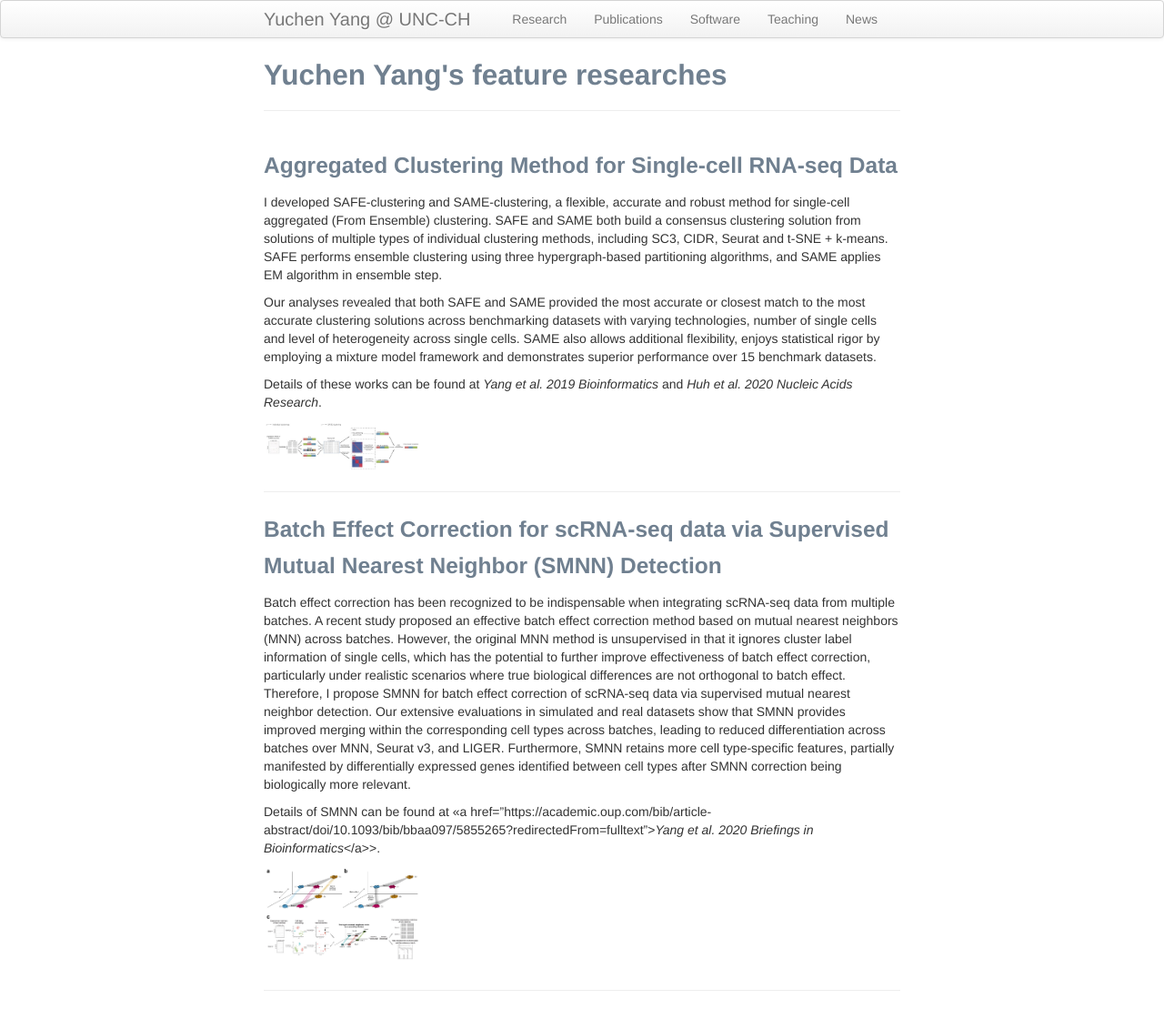
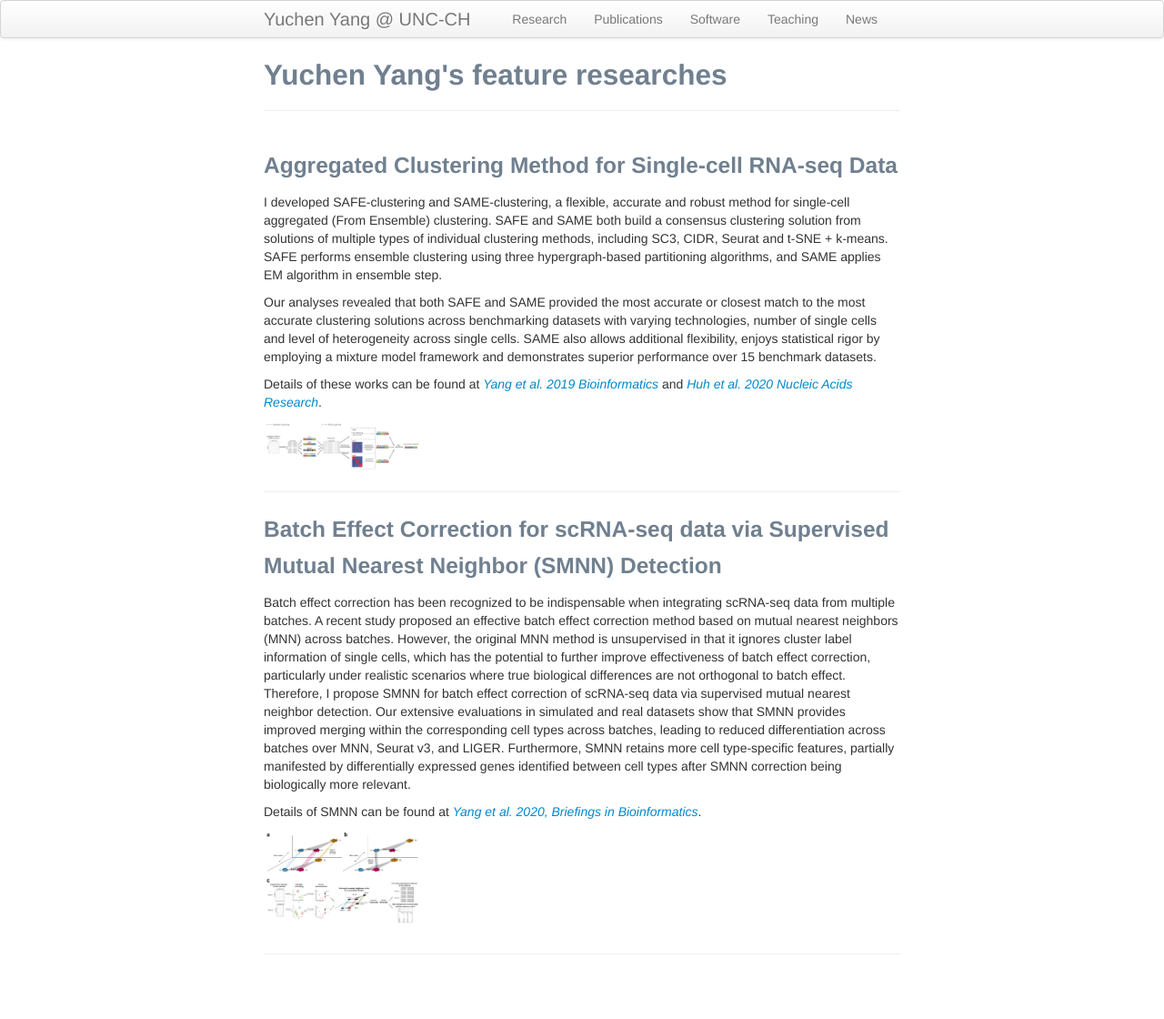
Before and after one commit to yycunc/yycunc.github.io, a Jekyll site: the page built from pages/research.md, in a window 1280 px wide. Shown: the whole page at 91% size. Built offline with Jekyll 4.4.1, drawn with Linux system fonts in a browser that asks for light colours; after the commit the page ends 1080 px from its top, so only the background shows below that.

Commit message:
Update research.md

```diff
--- a/pages/research.md
+++ b/pages/research.md
@@ -9,7 +9,7 @@ I developed SAFE-clustering and SAME-clustering, a flexible, accurate and robust
 
 Our analyses revealed that both SAFE and SAME provided the most accurate or closest match to the most accurate clustering solutions across benchmarking datasets with varying technologies, number of single cells and level of heterogeneity across single cells. SAME also allows additional flexibility, enjoys statistical rigor by employing a mixture model framework and demonstrates superior performance over 15 benchmark datasets.
 
-Details of these works can be found at <i>Yang et al. 2019 Bioinformatics</i> and <i>Huh et al. 2020 Nucleic Acids Research</i>.
+Details of these works can be found at <a href="https://academic.oup.com/bioinformatics/article-abstract/35/8/1269/5092931"><i>Yang et al. 2019 Bioinformatics</i></a> and <a href="https://academic.oup.com/nar/article/48/1/86/5644992"><i>Huh et al. 2020 Nucleic Acids Research</i></a>.
 
 <div class="container">
     <div class="row-fluid">
@@ -27,7 +27,7 @@ Details of these works can be found at <i>Yang et al. 2019 Bioinformatics</i> an
 
 Batch effect correction has been recognized to be indispensable when integrating scRNA-seq data from multiple batches. A recent study proposed an effective batch effect correction method based on mutual nearest neighbors (MNN) across batches. However, the original MNN method is unsupervised in that it ignores cluster label information of single cells, which has the potential to further improve effectiveness of batch effect correction, particularly under realistic scenarios where true biological differences are not orthogonal to batch effect. Therefore, I propose SMNN for batch effect correction of scRNA-seq data via supervised mutual nearest neighbor detection. Our extensive evaluations in simulated and real datasets show that SMNN provides improved merging within the corresponding cell types across batches, leading to reduced differentiation across batches over MNN, Seurat v3, and LIGER. Furthermore, SMNN retains more cell type-specific features, partially manifested by differentially expressed genes identified between cell types after SMNN correction being biologically more relevant.
 
-Details of SMNN can be found at <<a href="https://academic.oup.com/bib/article-abstract/doi/10.1093/bib/bbaa097/5855265?redirectedFrom=fulltext"><i>Yang et al. 2020 Briefings in Bioinformatics</i></a>>.
+Details of SMNN can be found at <a href="https://academic.oup.com/bib/article-abstract/doi/10.1093/bib/bbaa097/5855265?redirectedFrom=fulltext"><i>Yang et al. 2020, Briefings in Bioinformatics</i></a>.
 
 <div class="container">
     <div class="row-fluid">
```
